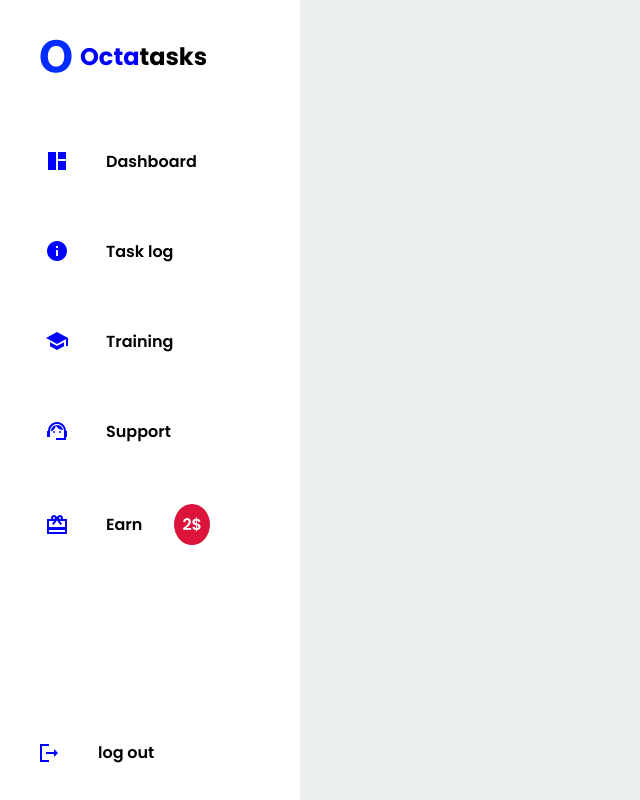
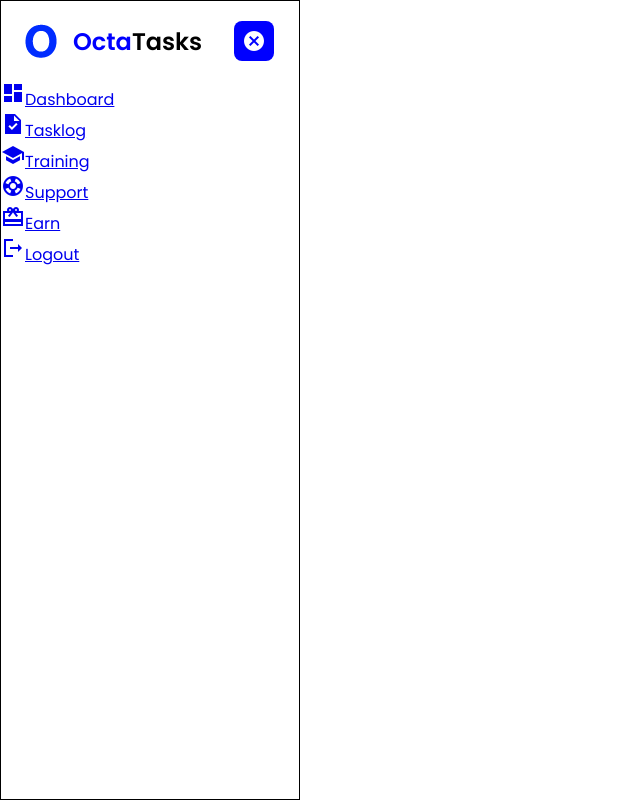
Before and after one commit to RehmanTyagi/OctaTasks, a plain HTML site: page index.html in a window 1280 px wide. Shown: the whole page, without its empty margins (0-640 px from the left). Drawn offline with Linux system fonts and the light colour scheme.

Commit message:
restarted

```diff
--- a/index.html
+++ b/index.html
@@ -2,58 +2,50 @@
 <html lang="en">
 
 <head>
-    <meta charset="UTF-8">
-    <meta http-equiv="X-UA-Compatible" content="IE=edge">
-    <meta name="viewport" content="width=device-width, initial-scale=1.0">
+    <meta charset="UTF-8" />
+    <meta http-equiv="X-UA-Compatible" content="IE=edge" />
+    <meta name="viewport" content="width=device-width, initial-scale=1.0" />
     <title>Octatasks</title>
-    <link href="https://fonts.googleapis.com/icon?family=Material+Icons+Sharp" rel="stylesheet">
-    <link rel="preconnect" href="https://fonts.googleapis.com">
-    <link rel="preconnect" href="https://fonts.gstatic.com" crossorigin>
+    <link href="https://fonts.googleapis.com/icon?family=Material+Icons+Sharp" rel="stylesheet" />
+    <link rel="preconnect" href="https://fonts.googleapis.com" />
+    <link rel="preconnect" href="https://fonts.gstatic.com" crossorigin />
     <link
         href="https://fonts.googleapis.com/css2?family=Poppins:ital,wght@0,200;0,300;0,400;0,500;0,600;0,700;0,800;1,500&display=swap"
-        rel="stylesheet">
-    <link rel="stylesheet" href="user-dashboard.css">
+        rel="stylesheet" />
+    <link rel="stylesheet" href="user-dashboard.css" />
 </head>
 
 <body>
 
-    <div class="software-container">
-
-        <!-- =============sidebar=============== -->
-        <aside class="sidebar-panel">
-            <div class="sidebar-header">
-                <div class="logo-area">
-                    <img src="img/favicon.PNG" alt="logo">
-                    <h1 class="logo-full">Octa<span class="logo-half">tasks</span></h1>
-                </div>
-                <span class="material-icons-sharp close-btn">close</span>
+    <div class="system-container">
+        <aside class="sidebar">
+            <span class="material-icons-sharp sidebar-cancel-btn">cancel</span>
+            <div class="sidebar-head">
+                <img src="img/favicon.PNG" alt="logo" class="logo-img" />
+                <div class="logo-text">Octa<span>Tasks</span></div>
             </div>
-
-            <div class="sidebar">
-                <a href="#" class="options-hover options"><span
-                        class="material-icons-sharp sidebar-icons">space_dashboard</span>
-                    Dashboard
-                </a>
-                <a href="#" class="options-hover options"><span class="material-icons-sharp sidebar-icons">info</span>
-                    Task log
-                </a>
-                <a href="#" class="options-hover options"><span class="material-icons-sharp sidebar-icons">school</span>
-                    Training
-                </a>
-                <a href="#" class="options-hover options"><span
-                        class="material-icons-sharp sidebar-icons">support_agent</span>
-                    Support
-                </a>
-                <a href="#" class="options-hover options earn-dollars"><span
-                        class="material-icons-sharp sidebar-icons">redeem</span>
-                    Earn
-                </a>
-                <a href="#" class="log-out-btn options"><span class="material-icons-sharp sidebar-icons">logout</span>
-                    log out
-                </a>
+            <div class="sidebar-content">
+                <li class="list-item">
+                    <a href="#" class="link"><span class="material-icons-sharp">dashboard</span>Dashboard</a>
+                    <a href="#" class="link"><span class="material-icons-sharp">task</span>Tasklog</a>
+                    <a href="#" class="link"><span class="material-icons-sharp">school</span>Training</a>
+                    <a href="#" class="link"><span class="material-icons-sharp">support</span>Support</a>
+                    <a href="#" class="link"><span class="material-icons-sharp">redeem</span>Earn</a>
+                </li>
+            </div>
+            <div class="sidebar-end">
+                <a href="#" class="logout-btn"><span class="material-icons-sharp">logout</span>Logout</a>
             </div>
         </aside>
+
+        <div class="main">
+
+        </div>
+        <div class="annoucement-bonus-section">
+
+        </div>
     </div>
+
 </body>
 
 </html>
--- a/user-dashboard.css
+++ b/user-dashboard.css
@@ -20,140 +20,49 @@
   font-family: "Poppins", sans-serif;
 }
 
-body {
-  background-color: #ecf0f1;
+/* =========== Sidebar========== */
+
+.system-container {
+  display: grid;
+  /* grid-template-columns: 300px auto 300px; */
 }
 
-.software-container {
-  display: grid;
-  grid-template-columns: 300px 1fr 300px;
+.sidebar {
+  height: 100vh;
+  background-color: white;
+  position: relative;
+  border: 1px solid black;
+  width: 300px;
 }
 
-/* ===========sidebar================= */
-
-.sidebar-panel {
-  background-color: var(--small-container-color--);
-  padding: var(--normal-padding--);
-  height: 100vh;
+.sidebar-content .list-item {
+  display: flex;
+  flex-direction: column;
 }
 
-.logo-full {
-  color: blue;
+.sidebar-cancel-btn {
+  position: absolute;
+  top: 20px;
+  right: 25px;
+  background-color: blue;
+  padding: 0.5rem;
+  color: white;
+  border-radius: 20%;
 }
 
-.logo-half {
-  color: black;
-}
-
-.sidebar-panel .sidebar-header {
+.sidebar-head {
   display: flex;
   align-items: center;
   gap: 0.5rem;
-  justify-content: space-between;
-  padding: var(--normal-padding--);
+  padding: 1rem;
 }
 
-.sidebar-header .logo-area {
-  display: flex;
-  align-items: center;
+.logo-text {
+  color: blue;
+  font-size: 1.5rem;
+  font-weight: 600;
 }
 
-.sidebar {
-  margin-top: 1.5rem;
-  position: relative;
+.logo-text span {
+  color: black;
 }
-
-.sidebar .options {
-  position: relative;
-  display: flex;
-  gap: 2rem;
-  text-decoration: none;
-  color: black;
-  font-weight: 600;
-  padding: var(--high-padding--);
-  margin: 0.5rem 0;
-  align-items: center;
-  outline: white;
-}
-
-.sidebar .options-hover:hover,
-.sidebar .options-hover:focus {
-  background-color: blue;
-  color: white;
-  border-radius: var(--border-radius-low--);
-}
-
-.sidebar .log-out-btn {
-  position: absolute;
-  bottom: -50%;
-  width: 100%;
-  padding: 1rem;
-  align-items: center;
-}
-
-.sidebar .options > span {
-  color: var(--container-GB-color--);
-}
-
-.close-btn {
-  background-color: blue;
-  padding: 0.2em;
-  color: var(--container-color--);
-  display: none;
-}
-
-.options .sidebar-icons {
-  background-color: white;
-  padding: 5px;
-  border-radius: var(--border-radius-low--);
-}
-
-.earn-dollars::after {
-  content: "2$";
-  background-color: crimson;
-  align-items: center;
-  padding: 0.5rem;
-  border-radius: 100%;
-  color: white;
-}
-
-/* =========== main dashboard */
-
-.main-dashboard {
-  margin-top: 1rem;
-}
-
-.main-dashboard .main-dash-heading {
-  font-size: 2rem;
-  text-align: left;
-  margin: 1rem;
-  color: var(--color--);
-}
-
-.main-dashboard .user-data-container {
-  background-color: var(--small-container-color--);
-  margin: 1rem;
-  padding: var(--high-padding--);
-}
-
-.progress-container {
-  display: flex;
-  align-items: center;
-  gap: 1rem;
-}
-
-.progress-circle {
-  width: 150px;
-  border-radius: 100%;
-  height: 150px;
-  border: 15px solid var(--container-GB-color--);
-  background-color: transparent;
-  display: flex;
-  align-items: center;
-  justify-content: center;
-  font-size: 2rem;
-}
-
-.icon-resize {
-  font-size: 3rem;
-}
```
